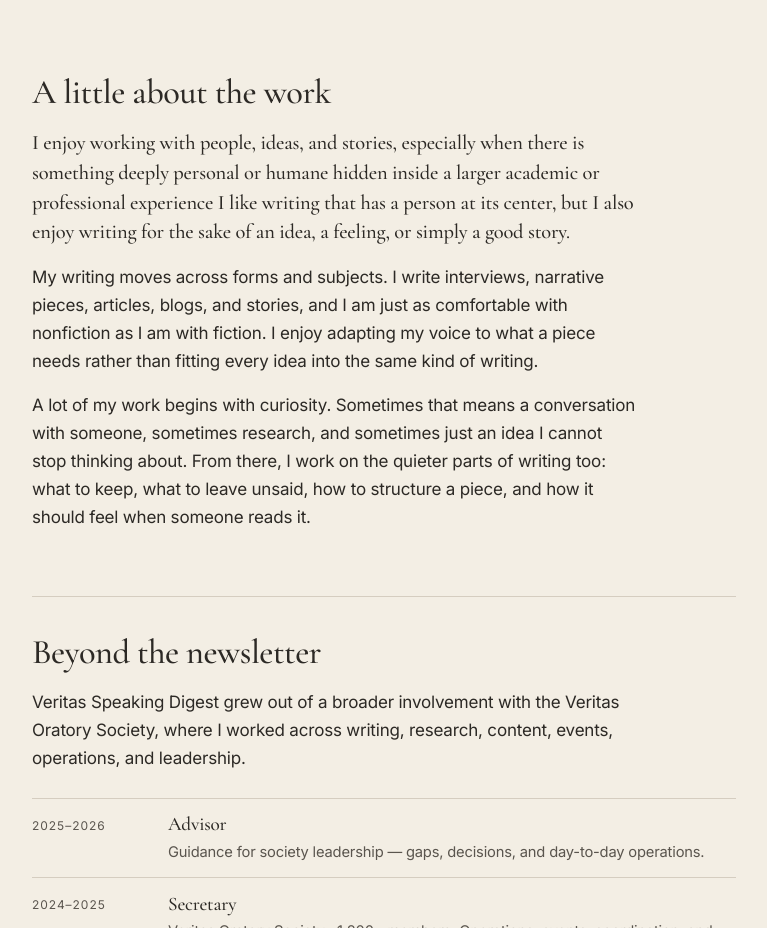
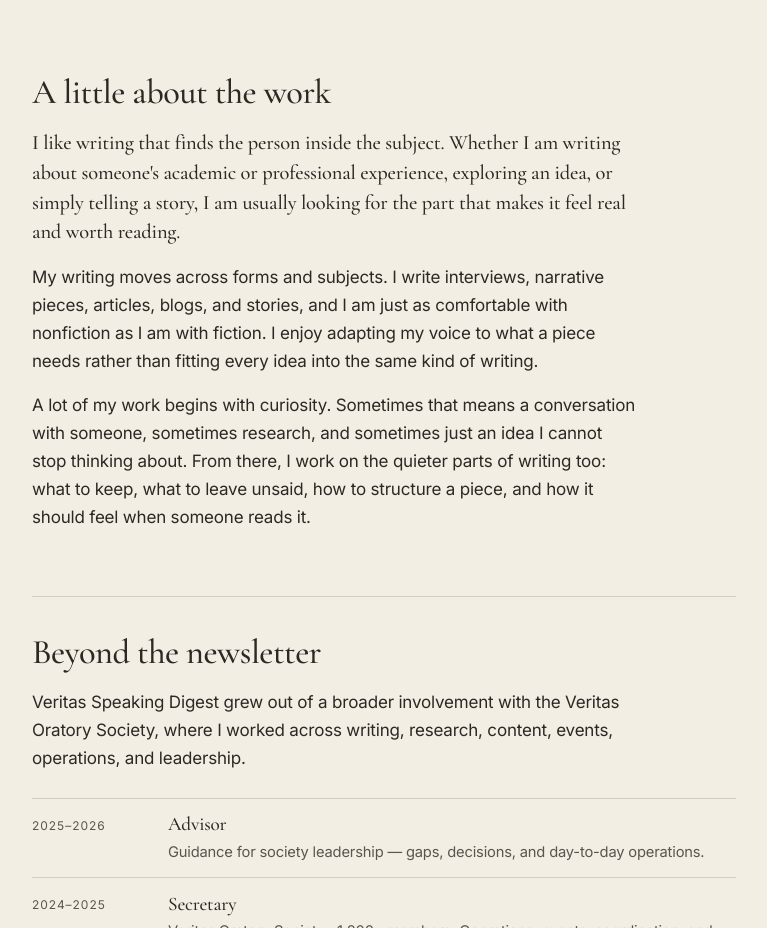
Before and after one commit to nehanshkesharwani/writing-portfolio, a plain HTML site: page index.html in a window 1280 px wide. Shown: the part 1250-2178 px from the top of the page, without its empty margins (76-843 px from the left). Drawn offline with nearby package versions, Linux system fonts and the light colour scheme.

Commit message:
Update index.html

```diff
--- a/index.html
+++ b/index.html
@@ -113,7 +113,7 @@
         <h2 id="about-title" class="section-title">A little about the work</h2>
         <div class="prose">
           <p>
-            I enjoy working with people, ideas, and stories, especially when there is something deeply personal or humane hidden inside a larger academic or professional experience I like writing that has a person at its center, but I also enjoy writing for the sake of an idea, a feeling, or simply a good story.
+            I like writing that finds the person inside the subject. Whether I am writing about someone's academic or professional experience, exploring an idea, or simply telling a story, I am usually looking for the part that makes it feel real and worth reading.
           </p>
           <p>
             My writing moves across forms and subjects. I write interviews, narrative pieces, articles, blogs, and stories, and I am just as comfortable with nonfiction as I am with fiction. I enjoy adapting my voice to what a piece needs rather than fitting every idea into the same kind of writing.
```
